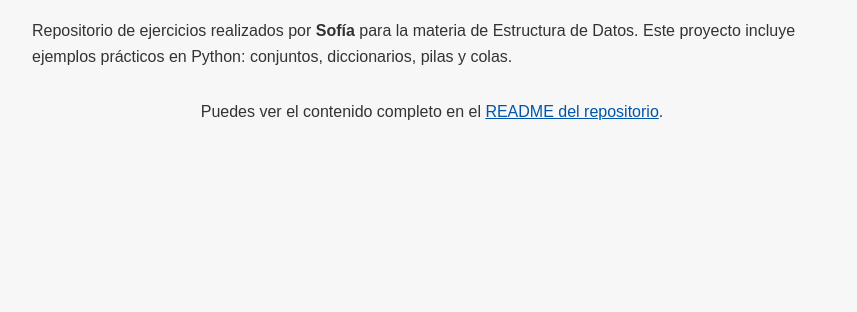
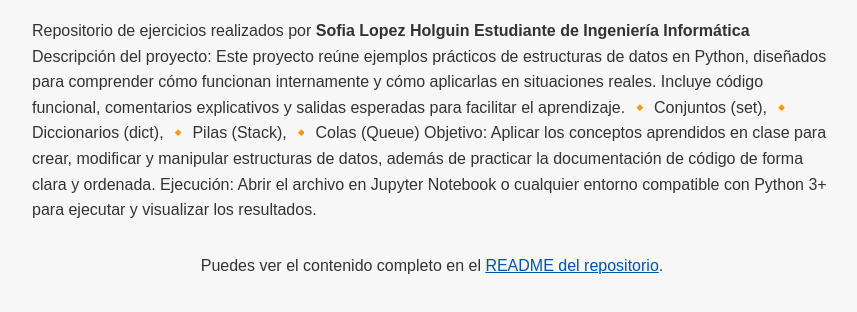
Before and after one commit to sofiaaaaaax/Estructura-de-datos-ejercicios, a plain HTML site: page index.html in a window 1280 px wide. Shown: the part 146-458 px from the top of the page, without its empty margins (208-1065 px from the left). Drawn offline with Linux system fonts and the light colour scheme.

Commit message:
index.html

```diff
--- a/index.html
+++ b/index.html
@@ -29,8 +29,16 @@
 </head>
 <body>
     <h1>Proyecto: Estructura de Datos</h1>
-    <p>Repositorio de ejercicios realizados por <strong>Sofía</strong> para la materia de Estructura de Datos.
-       Este proyecto incluye ejemplos prácticos en Python: conjuntos, diccionarios, pilas y colas.</p>
+    <p>Repositorio de ejercicios realizados por <strong>Sofia Lopez Holguin Estudiante de Ingeniería Informática</strong>
+
+        Descripción del proyecto:
+        Este proyecto reúne ejemplos prácticos de estructuras de datos en Python, diseñados para comprender cómo funcionan internamente y cómo aplicarlas en situaciones reales. Incluye código funcional, comentarios explicativos y salidas esperadas para facilitar el aprendizaje. 🔸 Conjuntos (set), 🔸 Diccionarios (dict), 🔸 Pilas (Stack), 🔸 Colas (Queue)
+
+        Objetivo:
+        Aplicar los conceptos aprendidos en clase para crear, modificar y manipular estructuras de datos, además de practicar la documentación de código de forma clara y ordenada.
+
+        Ejecución:
+        Abrir el archivo en Jupyter Notebook o cualquier entorno compatible con Python 3+ para ejecutar y visualizar los resultados.</p>
 
     <div class="readme-link">
         <p> Puedes ver el contenido completo en el
```
